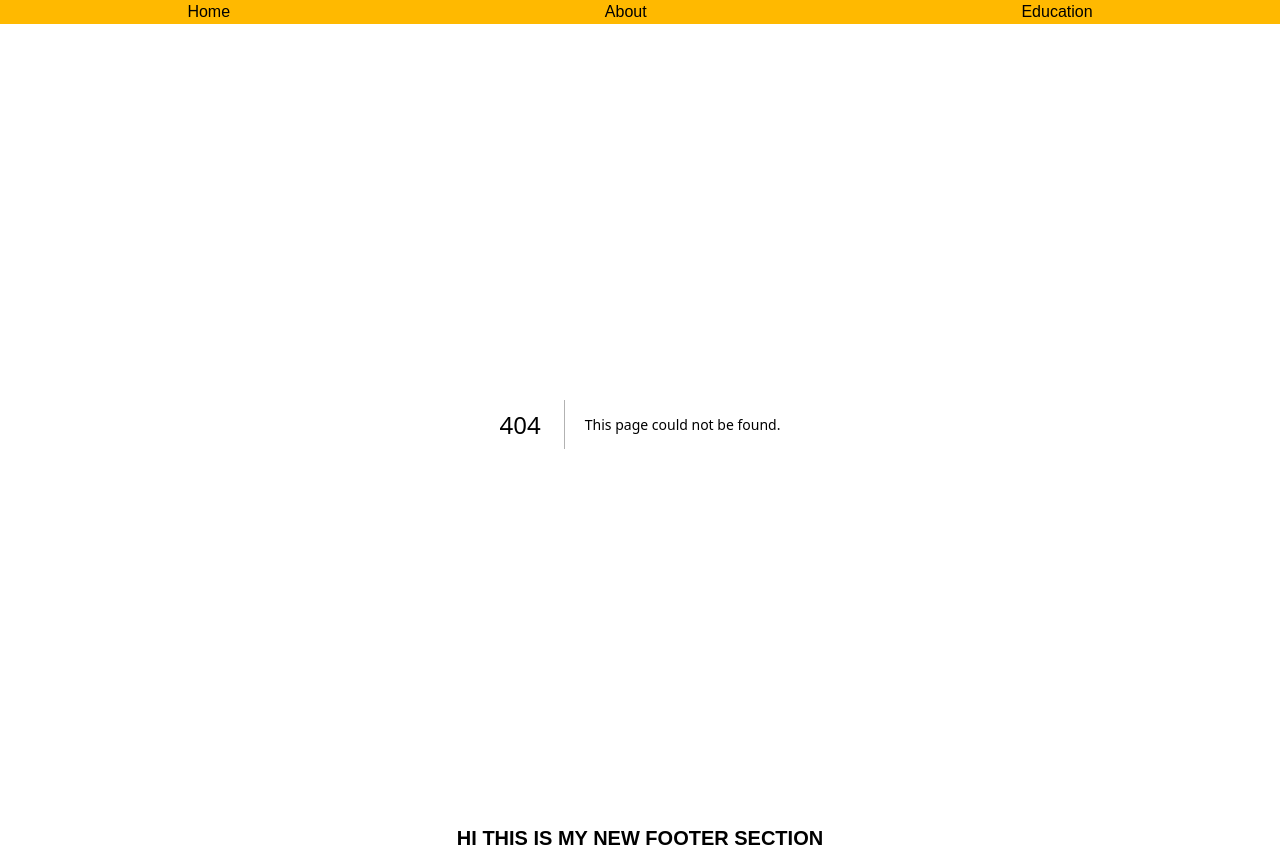
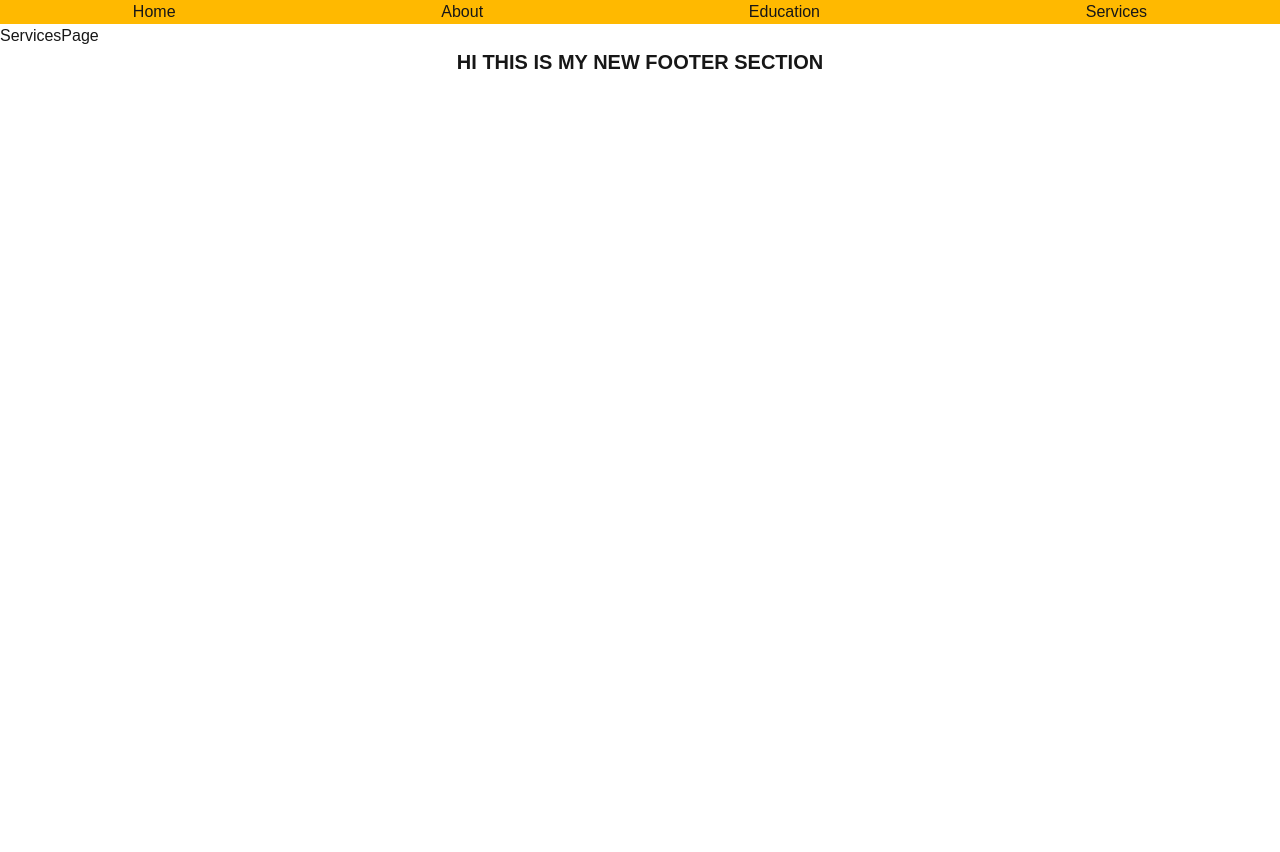
Before and after one commit to Marufsheikh404/next-app, a Next.js app: page /serviecs in a window 1280 px wide. Before the commit this address had no page. After the commit the page ends 800 px from the top, so only its background shows below. Built offline with nearby package versions, Linux system fonts and the light colour scheme.

Commit message:
practiceaaa

```diff
--- a/src/app/components/Navber.jsx
+++ b/src/app/components/Navber.jsx
@@ -9,6 +9,7 @@ const Navber = () => {
                     <Link href={'/home'}><li>Home</li></Link>
                     <Link href={'/about'}> <li>About</li></Link>
                     <Link href={'/education'}> <li>Education</li></Link>
+                    <Link href={'/serviecs'}> <li>Services</li></Link>
                 </ul>
             </nav>
         </div>
--- /dev/null
+++ b/src/app/serviecs/[id]/page.jsx
@@ -0,0 +1,12 @@
+import React from 'react';
+
+const page = ({params}) => {
+    const id = params.id;
+    return (
+        <div>
+            <p>ID:{id}</p>
+        </div>
+    );
+};
+
+export default page;
--- /dev/null
+++ b/src/app/serviecs/page.jsx
@@ -0,0 +1,11 @@
+import React from 'react';
+
+const ServicesPage = () => {
+    return (
+        <div>
+            <h1>ServicesPage</h1>
+        </div>
+    );
+};
+
+export default ServicesPage;
```
